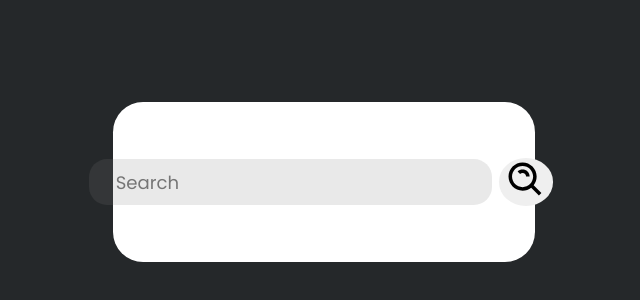
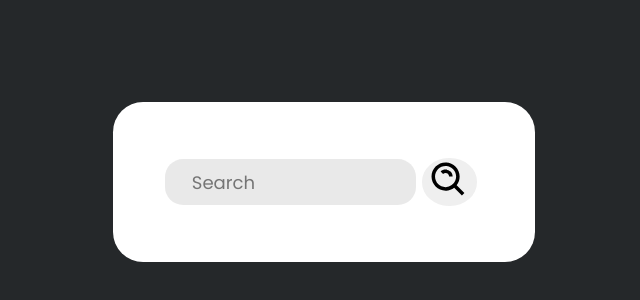
Before and after one commit to vamshikrishna24/Weather-App, a plain HTML site: page index.html in a window 1280 px wide. Shown: the part 218-518 px from the top of the page, without its empty margins (316-956 px from the left). Drawn offline with Linux system fonts and the light colour scheme.

Commit message:
search bar

```diff
--- a/style.css
+++ b/style.css
@@ -45,7 +45,6 @@ h1 {
   align-items: center;
   justify-content: center;
   flex-direction: row;
-  max-width: 40rem;
 }
 
 button {
@@ -69,6 +68,8 @@ button:hover {
   border-radius: 1.8rem;
   font-family: inherit;
   font-size: 1.8rem;
+  width: 100%;
+  max-width: 25rem;
 }
 
 .description {
```
